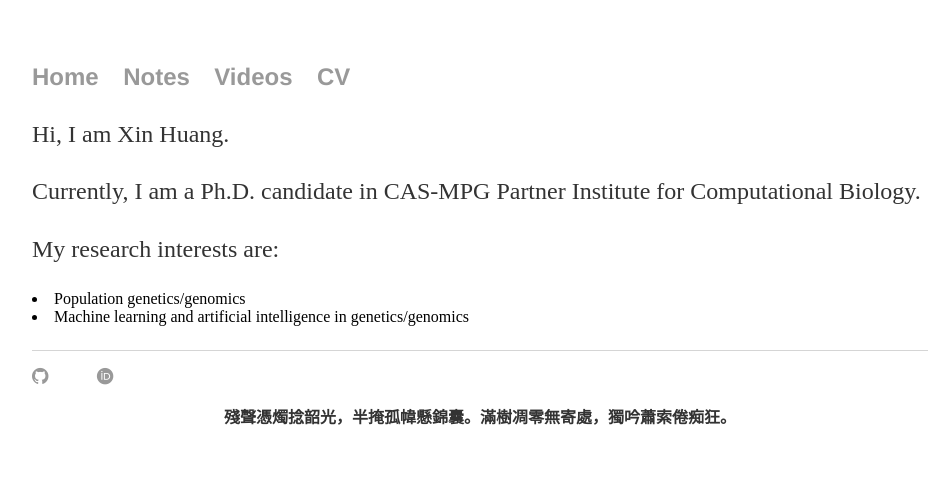
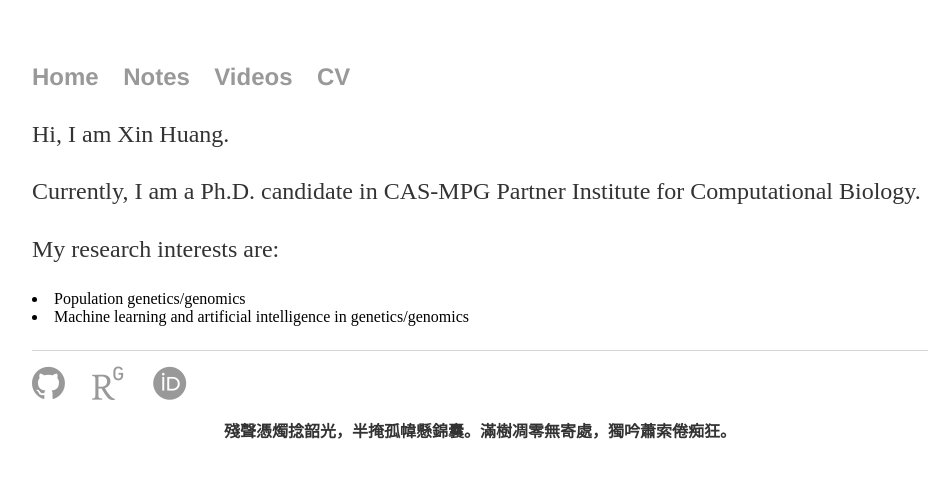
Before and after one commit to xin-huang/xin-huang.github.io, a Jekyll site: the page built from index.html, in a window 1280 px wide. Shown: the top 478 px of the page, without its empty margins (160-1110 px from the left). Built offline with Jekyll 4.4.1, drawn with Linux system fonts in a browser that asks for light colours; some web fonts are replaced.

Commit message:
Update css

```diff
--- a/_layouts/default.html
+++ b/_layouts/default.html
@@ -28,12 +28,12 @@
 	    		<ul>
                     {% if site.github_username %}
 	        		<li><a href="https://github.com/{{ site.github_username }}">
-                        <i class="fa fa-github"></i></a></li>
+                        <i class="fa fa-github fa-2x"></i></a></li>
                     {% endif %}
 				    <li><a href="https://www.researchgate.net/profile/{{ site.researchgate_username }}">
-                        <i class="ai ai-research-gate"></i></a></li>
+                        <i class="ai ai-researchgate ai-2x"></i></a></li>
 				    <li><a href="http://orcid.org/{{ site.orcid }}">
-                        <i class="ai ai-orcid"></i></a></li>
+                        <i class="ai ai-orcid ai-2x"></i></a></li>
                     <p class="poem">殘聲憑燭捻韶光，半掩孤幃懸錦囊。滿樹凋零無寄處，獨吟蕭索倦痴狂。</p>
                 </ul>
 			</footer>
--- a/css/main.css
+++ b/css/main.css
@@ -11,6 +11,7 @@ nav ul, footer ul {
 nav ul li, footer ul li {
     display: inline;
     margin-right: 20px;
+    align-content: center;
 }
 a {
     text-decoration: none;
```
